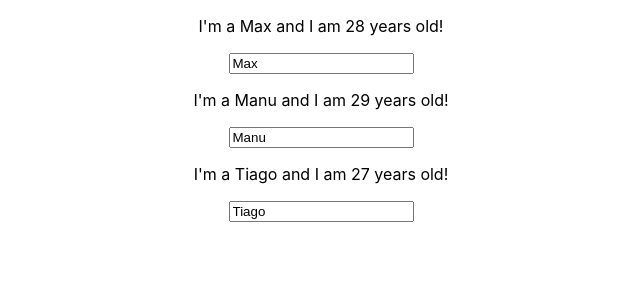
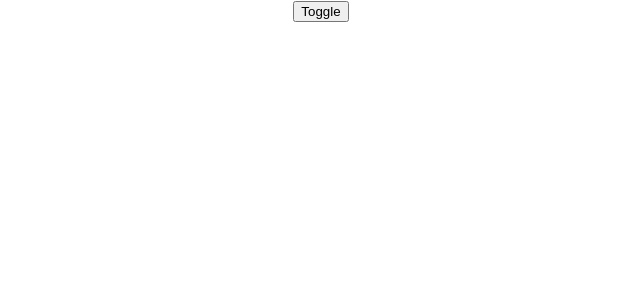
Before and after one commit to LeonardoCesca/react-studies, a React (Create React App) app in the folder understand-base/: page / in a window 1280 px wide. Shown: the top 300 px of the page, without its empty margins (319-959 px from the left). Built offline with nearby package versions, Linux system fonts and the light colour scheme.

Commit message:
add: toggle button with cotent

```diff
--- a/understand-base/src/App.js
+++ b/understand-base/src/App.js
@@ -11,21 +11,35 @@ function App() {
     ],
   });
 
+  const [showPersonsState, setShowPersonsState] = useState ({
+    showPersons: false
+  });
+
   const nameChangedHandler = (event) => {
     setPersonsState({
       persons: [
         { name: 'Max', age: 28},
         { name: event.target.value, age: 29},
         { name: 'Tiago', age: 27},
-      ]
+      ],
     })
+  },
+
+  togglePersonsHandler = () => {
+    const doesShow = showPersonsState.showPersons;
+    setShowPersonsState({showPersons: !doesShow});
   }
 
   return (
     <div className="App">
-      <Person name={personsState.persons[0].name} age={personsState.persons[0].age} />
-      <Person name={personsState.persons[1].name} age={personsState.persons[1].age} changed={nameChangedHandler} />
-      <Person name={personsState.persons[2].name} age={personsState.persons[2].age} />
+      <button onClick={togglePersonsHandler}>Toggle</button>
+      { showPersonsState.showPersons ?
+      <div>
+        <Person name={personsState.persons[0].name} age={personsState.persons[0].age} />
+        <Person name={personsState.persons[1].name} age={personsState.persons[1].age} changed={nameChangedHandler} />
+        <Person name={personsState.persons[2].name} age={personsState.persons[2].age} />
+      </div> : null
+      }
     </div>
   );
 }
```
